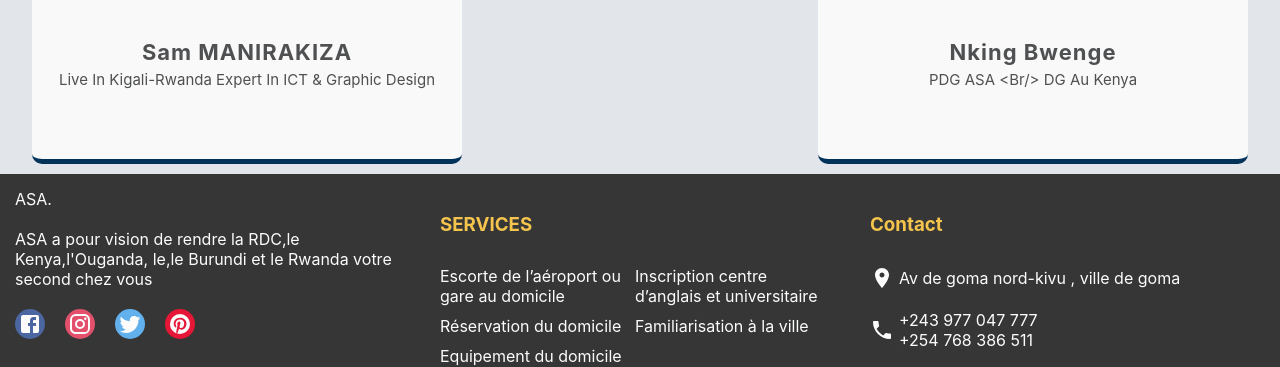
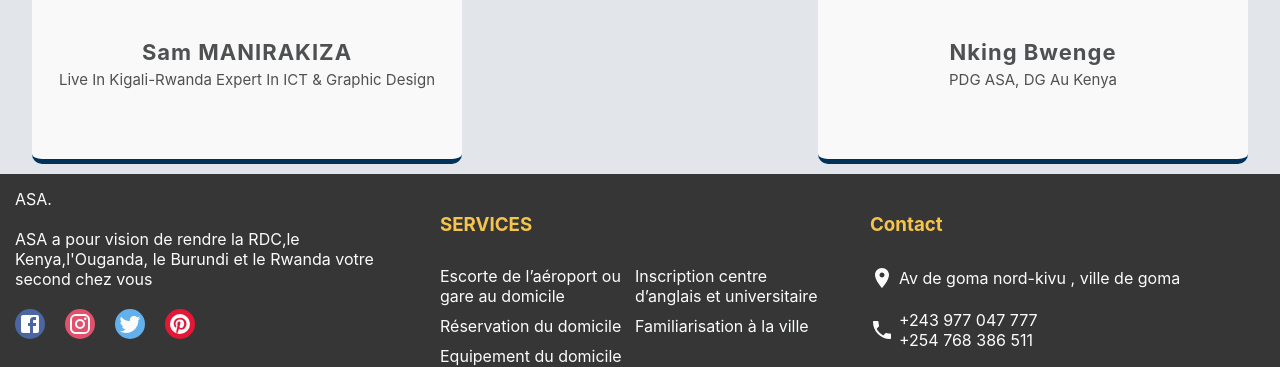
Before and after one commit to javals243/ASA-web, a Next.js app: page /about in a window 1280 px wide. Shown: the part 794-1161 px from the top of the page. Built offline with nearby package versions, Linux system fonts and the light colour scheme.

Commit message:
minor change

```diff
--- a/components/Footer.js
+++ b/components/Footer.js
@@ -14,7 +14,7 @@ const Footer = () => {
       <div className={style.left}>
         <div> ASA. </div>{" "}
         <p className={style.desc}>
-          ASA a pour vision de rendre la RDC,le Kenya,l'Ouganda, le,le Burundi
+          ASA a pour vision de rendre la RDC,le Kenya,l'Ouganda, le Burundi
           et le Rwanda votre second chez vous
         </p>{" "}
         <div className={style.socialContainer}>
--- a/data.js
+++ b/data.js
@@ -328,7 +328,7 @@ export const dataTeams = [{
     {
         id: 3,
         name: "Nking bwenge",
-        grade: "PDG ASA <br/> DG au kenya ",
+        grade: "PDG ASA, DG au kenya ",
         photo: "/nking.jpeg",
     },
 ];
--- a/pages/about.js
+++ b/pages/about.js
@@ -15,7 +15,7 @@ function About() {
 
             <div className={style.our_team} key={item.id}>
                         <div className={style.pic}>
-                            <Image className={style.img} src={`${process.env.NEXT_PUBLIC_URLl}/img/teams/${item.photo}`}
+                            <Image className={style.img} src={`${process.env.NEXT_PUBLIC_URL}/img/teams/${item.photo}`}
                               width={100}
 
                         height={100}
--- a/pages/pays/[name].js
+++ b/pages/pays/[name].js
@@ -14,7 +14,6 @@ const Pays = ({ pays }) => {
           content="Assistance sejour et acceuil"
         />
       </Head>
-       <span>Helllo world</span>
         <div className={style.container}>
       <div className={style.cardL}>
         {pays.sites.map((site) => (
--- a/styles/Services.module.css
+++ b/styles/Services.module.css
@@ -60,3 +60,9 @@
 .service:hover i {
     color: #fff;
 }
+
+@media only screen and (max-width: 380px) {
+    .container {
+        height: auto;
+    }
+}
```
